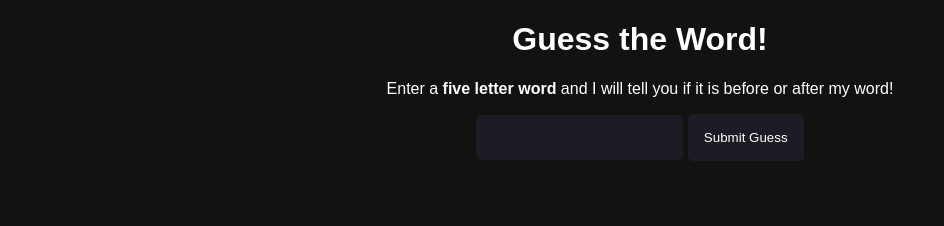
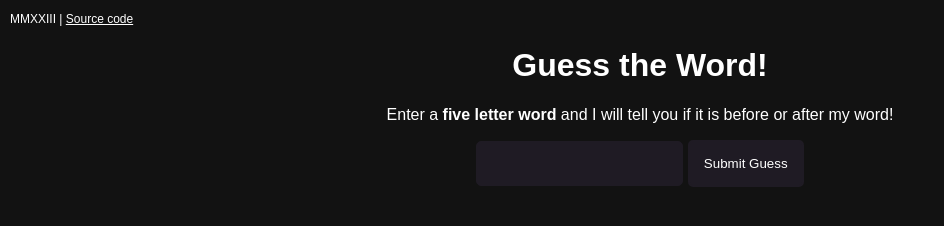
Before and after one commit to jclar0/GuessTheWord, a plain HTML site: page index.html in a window 1280 px wide. Shown: the whole page, without its empty margins (0-944 px from the left). Drawn offline with Linux system fonts and the light colour scheme.

Commit message:
Add a header

```diff
--- a/index.html
+++ b/index.html
@@ -6,6 +6,10 @@
     </head>
 
     <body>
+        <header>
+            <p>MMXXIII | <a href="https://github.com/jclar0/GuessTheWord">Source code</a></p>
+        </header>
+
         <h1>Guess the Word!</h1>
 
         <p>Enter a <b>five letter word</b> and I will tell you if it is before or after my word!</p>
--- a/style.css
+++ b/style.css
@@ -1,9 +1,23 @@
 body {
     font-family: Arial, Helvetica, sans-serif;
     text-align: center;
-    margin: 20px;
+    margin: 10px;
     background-color: #121212;
     color: #ffffff;
+}
+
+header {
+    font-size: 12px;
+    margin-top: 0px;
+    text-align: left;
+}
+
+a {
+    color: #ffffff;
+}
+
+a:hover {
+    color: #cccccc;
 }
 
 button {
```
